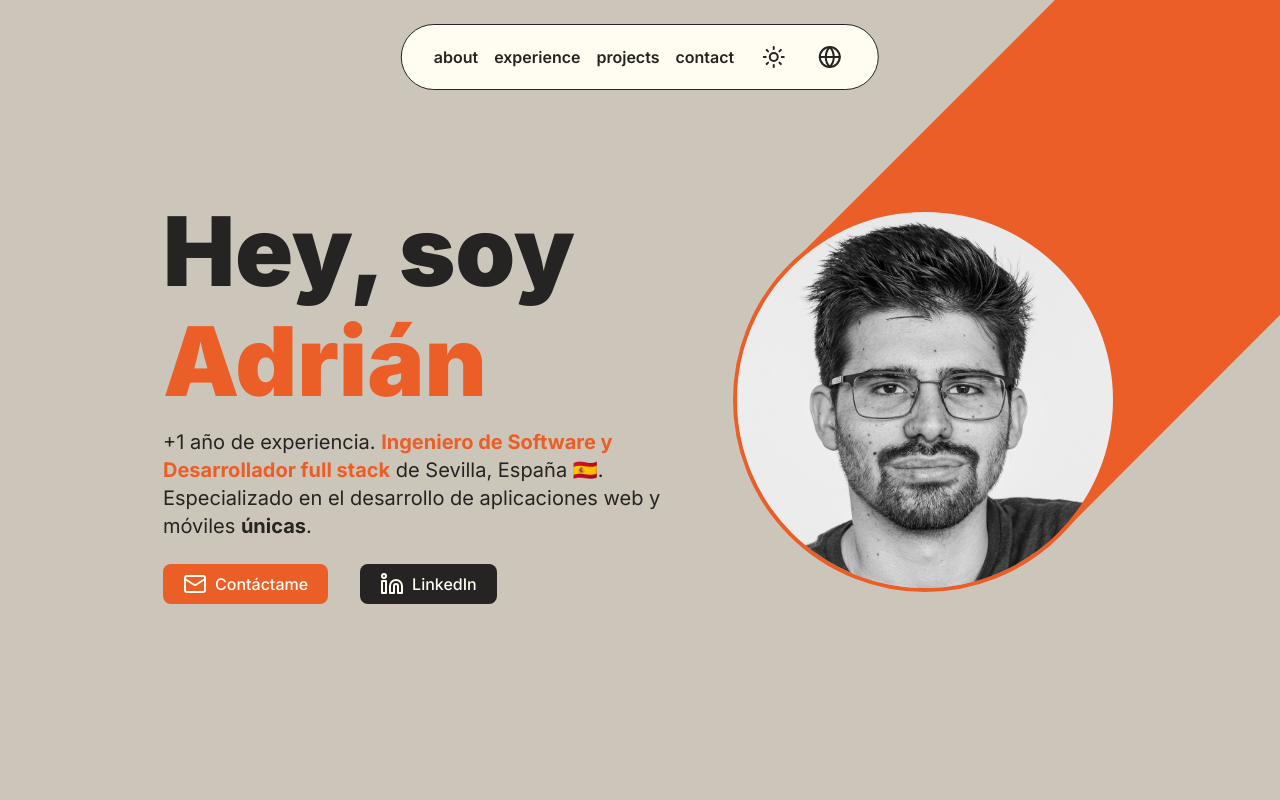
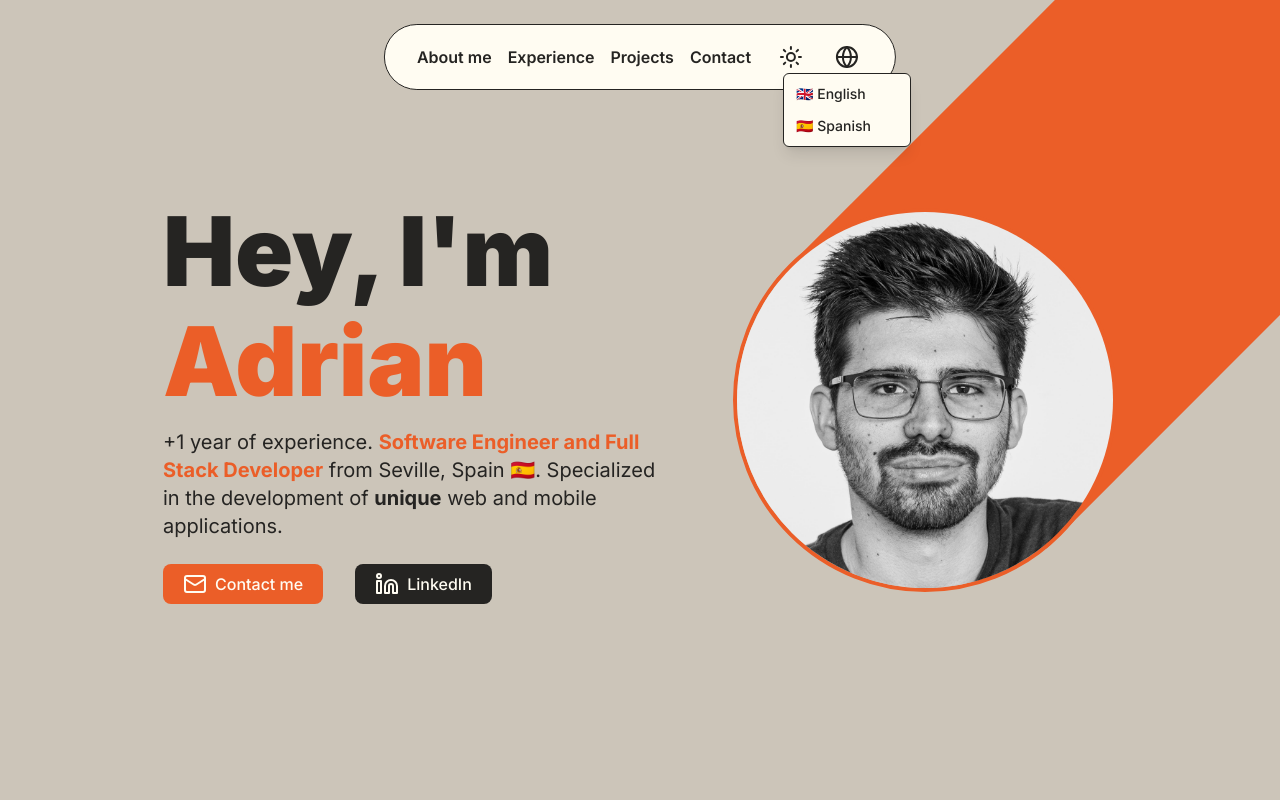
Before and after one commit to adrgarcha/portfolio, a Next.js app: page / in a window 1280 px wide. Both pictures are taken after a click on the button 830 px from the left and 57 px from the top of the page. Shown: the top 800 px of the page. Built offline with nearby package versions, Linux system fonts and the light colour scheme; no server answers.

Commit message:
feat: add english and language switcher

```diff
--- a/components/footer.tsx
+++ b/components/footer.tsx
@@ -1,12 +1,21 @@
+'use client';
+
+import { useTranslations } from 'next-intl';
 import Link from 'next/link';
 
 export default function Footer() {
+   const t = useTranslations();
+
    return (
       <footer className="flex justify-between mb-3 md:mb-5 font-medium text-xs">
-         <p>© {new Date().getFullYear()}. Todos los derechos reservados</p>
+         <p>
+            {t('footer.copyright', {
+               date: new Date().getFullYear(),
+            })}
+         </p>
          <div className="flex gap-x-3 md:gap-x-8">
-            <Link href="/#about">Sobre mí</Link>
-            <Link href="mailto:garciachaveroadrian@gmail.com">Contacto</Link>
+            <Link href="/#about">{t('navbar.about')}</Link>
+            <Link href="mailto:garciachaveroadrian@gmail.com">{t('navbar.contact')}</Link>
          </div>
       </footer>
    );
--- a/components/navbar.tsx
+++ b/components/navbar.tsx
@@ -1,11 +1,15 @@
 'use client';
 
-import { links } from '@/lib/constants';
+import { links, locales } from '@/lib/constants';
+import { setUserLocale } from '@/lib/locale';
+import * as DropdownMenu from '@radix-ui/react-dropdown-menu';
 import { Globe, Moon, Sun } from 'lucide-react';
+import { useTranslations } from 'next-intl';
 import { useTheme } from 'next-themes';
 import Link from 'next/link';
 
 export default function Navbar() {
+   const t = useTranslations('navbar');
    const { theme, setTheme } = useTheme();
 
    return (
@@ -14,7 +18,7 @@ export default function Navbar() {
             <ul className="flex items-center gap-x-2 md:gap-x-4 font-semibold text-xs md:text-base">
                {links.map(link => (
                   <li key={link.id}>
-                     <Link href={link.url}>{link.label}</Link>
+                     <Link href={link.url}>{t(link.label)}</Link>
                   </li>
                ))}
             </ul>
@@ -23,9 +27,26 @@ export default function Navbar() {
                className="p-1 [&>svg]:size-4 [&>svg]:md:size-6 rounded-full hover:bg-black/10 transition-colors">
                {theme === 'light' ? <Sun /> : <Moon />}
             </button>
-            <button className="p-1 rounded-full hover:bg-black/10 transition-colors">
-               <Globe className="size-4 md:size-6" />
-            </button>
+            <DropdownMenu.Root>
+               <DropdownMenu.Trigger asChild>
+                  <button className="p-1 rounded-full hover:bg-black/10 transition-colors">
+                     <Globe className="size-4 md:size-6" />
+                  </button>
+               </DropdownMenu.Trigger>
+               <DropdownMenu.Portal>
+                  <DropdownMenu.Content className="z-20 min-w-32 rounded-md border border-secondary dark:border-tertiary bg-foreground p-1 shadow-lg">
+                     {locales.map(locale => (
+                        <DropdownMenu.Item
+                           key={locale.id}
+                           className="relative rounded-sm px-2 py-1.5 text-sm outline-none hover:bg-black/10 transition-colors">
+                           <button onClick={() => setUserLocale(locale.value)} className="w-full text-left">
+                              <p className="font-medium dark:text-tertiary">{t(locale.label)}</p>
+                           </button>
+                        </DropdownMenu.Item>
+                     ))}
+                  </DropdownMenu.Content>
+               </DropdownMenu.Portal>
+            </DropdownMenu.Root>
          </nav>
       </header>
    );
--- a/components/sections/about.tsx
+++ b/components/sections/about.tsx
@@ -1,24 +1,34 @@
+'use client';
+
 import { Mail } from 'lucide-react';
+import { useTranslations } from 'next-intl';
 import Image from 'next/image';
 import Button from '../button';
 import LinkedIn from '../icons/linkedin';
 
 export default function About() {
+   const t = useTranslations('about');
+   const tButton = useTranslations('button');
+
    return (
       <section className="min-h-screen flex flex-col md:flex-row items-center justify-around gap-y-24 pb-12 md:pb-0" id="about">
          <div className="mt-16 mb-10 md:mt-0 md:mb-0">
             <h1 className="text-7xl md:text-8xl font-black !leading-[1.15] md:w-[425px] text-center md:text-left">
-               Hey, soy <span className="text-primary">Adrián</span>
+               {t.rich('title', {
+                  name: chunks => <span className="text-primary">{chunks}</span>,
+               })}
             </h1>
             <p className="mt-3 mb-6 md:text-xl leading-snug w-96 md:w-[500px] text-center md:text-left">
-               +1 año de experiencia. <b className="text-primary">Ingeniero de Software y Desarrollador full stack</b> de Sevilla, España 🇪🇸.
-               Especializado en el desarrollo de aplicaciones web y móviles <b>únicas</b>.
+               {t.rich('description', {
+                  career: chunks => <b className="text-primary">{chunks}</b>,
+                  unique: chunks => <b>{chunks}</b>,
+               })}
             </p>
             <div className="flex items-center justify-center md:justify-normal gap-x-8">
                <a href="mailto:garciachaveroadrian@gmail.com">
                   <Button>
                      <Mail />
-                     Contáctame
+                     {tButton('contact')}
                   </Button>
                </a>
                <a href="https://www.linkedin.com/in/adrian-garcia-chavero/" target="_blank">
--- a/components/sections/contact.tsx
+++ b/components/sections/contact.tsx
@@ -1,18 +1,22 @@
+'use client';
+
 import { Mail } from 'lucide-react';
+import { useTranslations } from 'next-intl';
 import Button from '../button';
 
 export default function Contact() {
+   const t = useTranslations('contact');
+   const tButton = useTranslations('button');
+
    return (
       <section className="relative md:grid md:grid-cols-5 md:grid-rows-2 pt-12 md:pt-24 pb-16 md:pb-20 md:px-6" id="contact">
-         <p className="md:col-span-5 font-black text-3xl md:text-6xl text-center md:text-left w-[360px] md:w-[725px] mx-auto md:mx-0">
-            Estoy siempre abierto a nuevas oportunidades y proyectos
-         </p>
+         <p className="md:col-span-5 font-black text-3xl md:text-6xl text-center md:text-left w-[360px] md:w-[725px] mx-auto md:mx-0">{t('title')}</p>
          <Arrow />
          <div className="flex justify-center mt-8 md:mt-16">
             <a href="mailto:garciachaveroadrian@gmail.com">
                <Button>
                   <Mail />
-                  Contáctame
+                  {tButton('contact')}
                </Button>
             </a>
          </div>
--- a/components/sections/experience.tsx
+++ b/components/sections/experience.tsx
@@ -1,17 +1,21 @@
+'use client';
+
 import { BriefcaseBusiness } from 'lucide-react';
+import { useTranslations } from 'next-intl';
 
 export default function Experience() {
+   const t = useTranslations('experience');
+
    return (
       <section className="py-12 md:pt-24 md:pb-20" id="experience">
          <div className="relative flex items-center justify-center gap-x-4 py-4 dark:text-tertiary">
             <BriefcaseBusiness className="size-6 md:size-10" />
-            <h2 className="font-bold text-xl md:text-4xl">Experiencia laboral</h2>
+            <h2 className="font-bold text-xl md:text-4xl">{t('title')}</h2>
             <div className="absolute w-screen h-[40px] md:h-[72px] mr-12 md:mr-64 bg-foreground border border-l-0 border-secondary rounded-lg rounded-l-none -z-10" />
          </div>
          <div className="grid md:flex grid-rows-2 grid-flow-col md:justify-center gap-x-10 md:gap-x-24 mt-10">
-            <ExperienceSection role="Tech Lead" company="Golgorio" period="Sept. 2024 - Dic. 2024" className="md:text-right mt-16 md:mt-14">
-               Lideré el desarrollo completo, tanto backend como frontend, de una aplicación móvil con React Native para la organización de partidos
-               de fútbol que cuenta con más de 700 usuarios activos.
+            <ExperienceSection role={t('first.role')} company="Golgorio" period={t('first.period')} className="md:text-right mt-16 md:mt-14">
+               {t('first.description')}
             </ExperienceSection>
             <div className="relative w-3 h-[618px] border-r border-l border-secondary dark:border-secondary/30 row-span-2 order-first md:order-none">
                <div className="absolute flex items-center left-1/2 -translate-x-1/2 mt-16">
@@ -23,9 +27,8 @@ export default function Experience() {
                   <div className="absolute w-12 md:w-24 h-px bg-secondary dark:bg-secondary/30 -z-10" />
                </div>
             </div>
-            <ExperienceSection role="Desarrollador full stack" company="Guadaltel" period="Nov. 2023 - Jul. 2024" className="mt-2 md:mt-[19.65rem]">
-               Trabajé en el mantenimiento y mejora continua de una aplicación web para las administraciones públicas utilizada por miles de usuarios.
-               Colaboré con un equipo de desarrollo para desarrollar las tareas.
+            <ExperienceSection role={t('second.role')} company="Guadaltel" period={t('second.period')} className="mt-2 md:mt-[19.65rem]">
+               {t('second.description')}
             </ExperienceSection>
          </div>
       </section>
--- a/components/sections/projects.tsx
+++ b/components/sections/projects.tsx
@@ -1,4 +1,7 @@
+'use client';
+
 import { Code2, Link } from 'lucide-react';
+import { useTranslations } from 'next-intl';
 import Image from 'next/image';
 import Button from '../button';
 import AmazonWebServices from '../icons/aws';
@@ -11,11 +14,14 @@ import TailwindCSS from '../icons/tailwind';
 import TypeScript from '../icons/typescript';
 
 export default function Projects() {
+   const t = useTranslations('projects');
+   const tButton = useTranslations('button');
+
    return (
       <section className="py-12 md:pt-24 md:pb-20" id="projects">
          <div className="relative flex items-center justify-center gap-x-4 py-4 dark:text-tertiary">
             <Code2 className="size-6 md:size-10" />
-            <h2 className="font-bold text-xl md:text-4xl">Proyectos</h2>
+            <h2 className="font-bold text-xl md:text-4xl">{t('title')}</h2>
             <div className="absolute w-screen h-[40px] md:h-[72px] ml-12 md:ml-64 bg-foreground border border-r-0 border-secondary rounded-lg rounded-r-none -z-10" />
          </div>
          <div className="flex flex-col items-center gap-y-10 md:gap-y-16 mt-10 md:mt-16 mx-2 md:mx-32">
@@ -28,7 +34,7 @@ export default function Projects() {
                   className="w-96 h-64 border border-secondary dark:border-secondary/30 rounded-lg"
                />
                <div>
-                  <h3 className="font-semibold text-2xl md:text-3xl">Golgorio - App para la organización de partidos</h3>
+                  <h3 className="font-semibold text-2xl md:text-3xl">{t('first.name')}</h3>
                   <div className="flex gap-x-2 mt-2 md:mt-3 mb-4">
                      <TechBadge backgroundColor="white">
                         <Expo />
@@ -43,10 +49,7 @@ export default function Projects() {
                         AWS
                      </TechBadge>
                   </div>
-                  <p className="text-sm md:text-base">
-                     Aplicación móvil para organizar partidos de fútbol en Sevilla y encontrar equipos contra los que competir. Creada desde cero
-                     utilizando Expo y utilizada por +700 usuarios y +20 pistas para reservar.
-                  </p>
+                  <p className="text-sm md:text-base">{t('first.description')}</p>
                </div>
             </section>
             <section className="flex flex-col md:flex-row gap-y-4 md:gap-x-8">
@@ -58,7 +61,7 @@ export default function Projects() {
                   className="w-96 h-64 border border-secondary dark:border-secondary/30 rounded-lg"
                />
                <div>
-                  <h3 className="font-semibold text-2xl md:text-3xl">Memify - Plataforma para la creación de memes</h3>
+                  <h3 className="font-semibold text-2xl md:text-3xl">{t('second.name')}</h3>
                   <div className="flex gap-x-2 mt-2 md:mt-3 mb-4">
                      <TechBadge backgroundColor="black" color="white">
                         <Nextjs />
@@ -73,21 +76,18 @@ export default function Projects() {
                         Cloudflare
                      </TechBadge>
                   </div>
-                  <p className="text-sm md:text-base">
-                     Plataforma web de código abierto que permite la creación de memes rápidamente a partir de plantillas dadas por R2. Distintos
-                     planes con pasarela de pago implementada con Stripe. Autenticación de usuarios. Diseñada con Figma.
-                  </p>
+                  <p className="text-sm md:text-base">{t('second.description')}</p>
                   <div className="flex gap-x-2 mt-3">
                      <a href="https://memify-delta.vercel.app" target="_blank">
                         <Button>
                            <Link />
-                           Visitar
+                           {tButton('visit')}
                         </Button>
                      </a>
                      <a href="https://github.com/adrgarcha/memify" target="_blank">
                         <Button variant="secondary">
                            <Github />
-                           Código
+                           {tButton('code')}
                         </Button>
                      </a>
                   </div>
@@ -102,7 +102,7 @@ export default function Projects() {
                   className="w-96 h-64 border border-secondary dark:border-secondary/30 rounded-lg"
                />
                <div>
-                  <h3 className="font-semibold text-2xl md:text-3xl">Mariwano - Bot de Discord de uso múltiple</h3>
+                  <h3 className="font-semibold text-2xl md:text-3xl">{t('third.name')}</h3>
                   <div className="flex gap-x-2 mt-2 md:mt-3 mb-4">
                      <TechBadge backgroundColor="#6097D5" color="white">
                         <TypeScript />
@@ -113,21 +113,18 @@ export default function Projects() {
                         MongoDB
                      </TechBadge>
                   </div>
-                  <p className="text-sm md:text-base">
-                     Bot de Discord de código abierto enfocado en el entretenimiento de los usuarios. Utilizado por múltiples servidores. Diversas
-                     funcionalidades como la moderación, reproducción de música, creación de memes, y mucho más.
-                  </p>
+                  <p className="text-sm md:text-base">{t('third.description')}</p>
                   <div className="flex gap-x-2 mt-3">
                      <a href="https://www.mariwano.dev" target="_blank">
                         <Button>
                            <Link />
-                           Visitar
+                           {tButton('visit')}
                         </Button>
                      </a>
                      <a href="https://github.com/adrgarcha/mariwano" target="_blank">
                         <Button variant="secondary">
                            <Github />
-                           Código
+                           {tButton('code')}
                         </Button>
                      </a>
                   </div>
```
